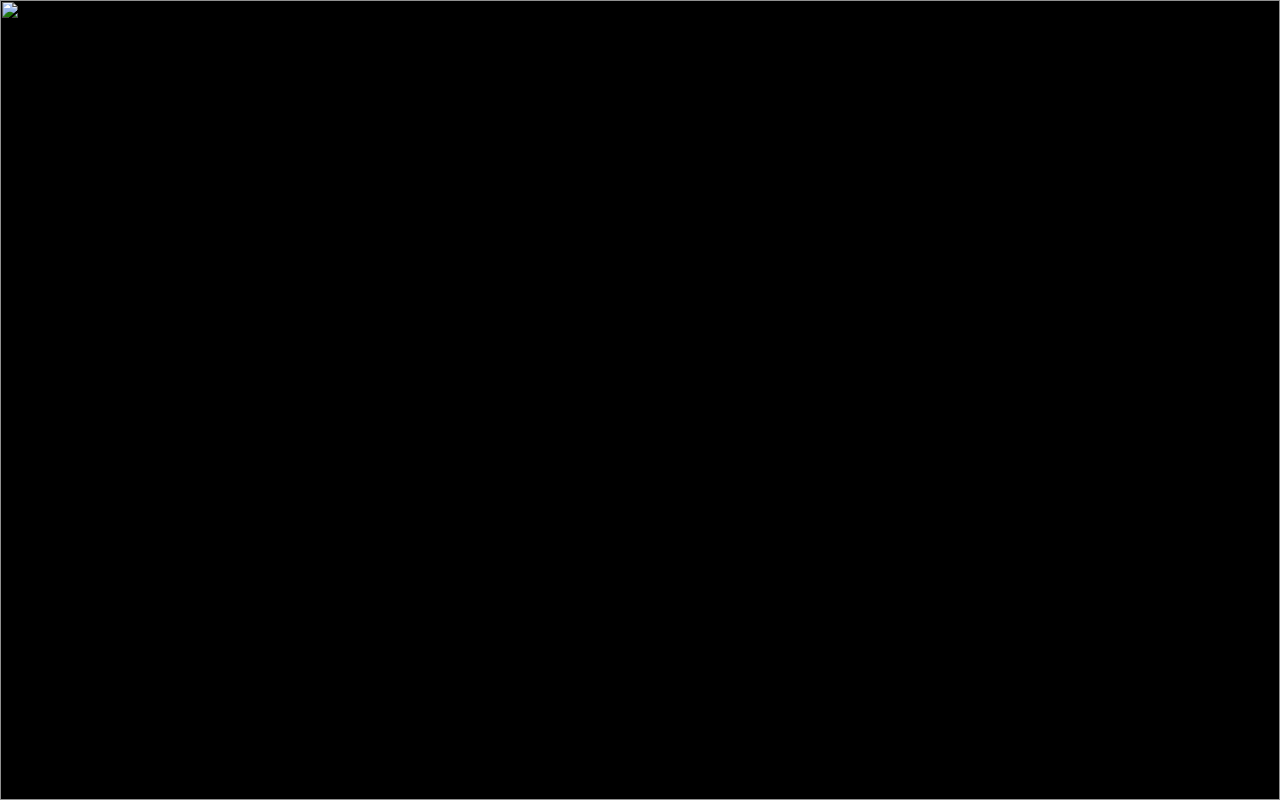
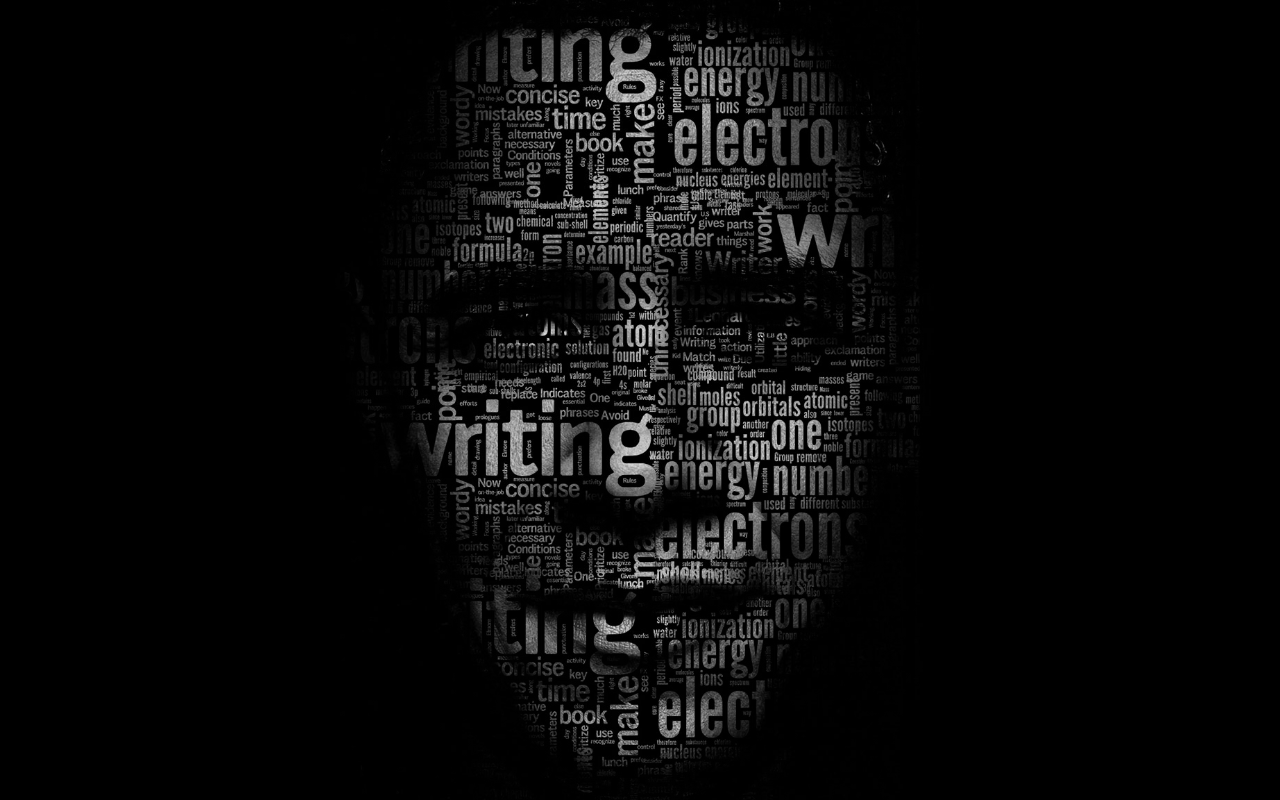
Before and after one commit to Wolvrin12/Text-Face, a plain HTML site: page index.html in a window 1280 px wide. Drawn offline with Linux system fonts and the light colour scheme.

Commit message:
fix imgs source

```diff
--- a/index.html
+++ b/index.html
@@ -7,8 +7,8 @@
   </head>
   <body>
     <div class="continer">
-      <img src="face.jpg" />
-      <img src="text.jpg" />
+      <img src="./imgs/face.jpg" />
+      <img src="./imgs/text.jpg" />
     </div>
   </body>
 </html>
```
